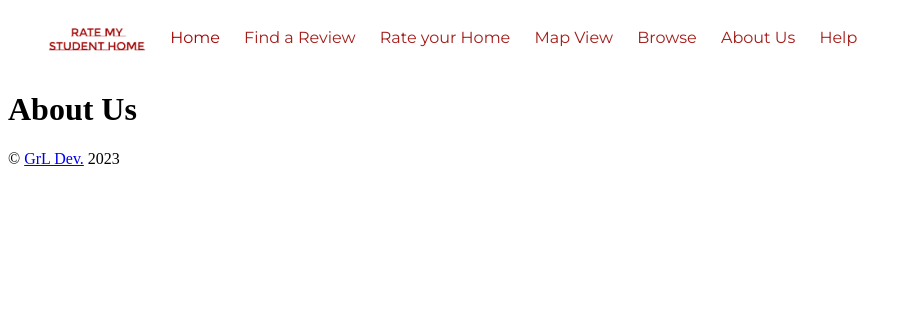
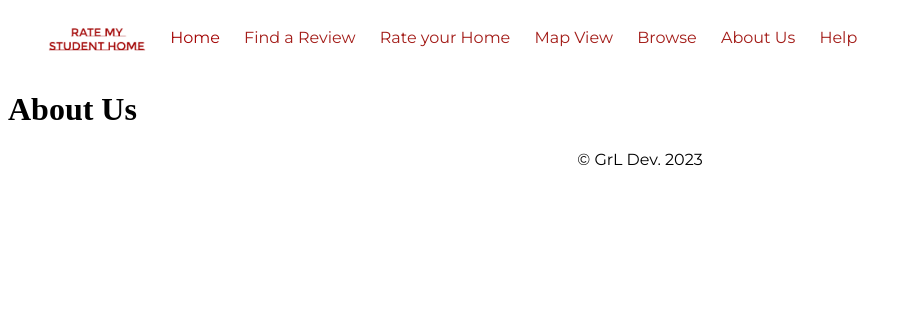
Before and after one commit to GrLdev/Rate-My-Student-Home, a Flask app: page /about in a window 1280 px wide. Shown: the top 330 px of the page, without its empty margins (0-912 px from the left). Run offline with Flask 3, Linux system fonts and the light colour scheme; parts of the project's set-up code (start-up, migrations or seed data) failed here and were passed over.

Commit message:
made footer look better

```diff
--- a/app/static/css/base.css
+++ b/app/static/css/base.css
@@ -28,3 +28,10 @@ nav a {
 .nav-logo {
   vertical-align: middle;
 }
+
+footer{
+  text-align: center;
+  font-family: 'Montserrat', sans-serif;
+  color: black;
+  text-decoration: none;
+}
--- a/app/templates/base.html
+++ b/app/templates/base.html
@@ -74,8 +74,8 @@
 </div>
 
 <footer>
-    {#    TODO: Add Footer#}
-    <p>© <a href="https://github.com/GrLdev">GrL Dev.</a> 2023</p>
+    {#    TODO: Add more content to footer?#}
+    <p><a href="https://github.com/GrLdev" style="text-decoration: none; color:black;">© GrL Dev. 2023</a></p>
 </footer>
 </body>
 </html>
```
